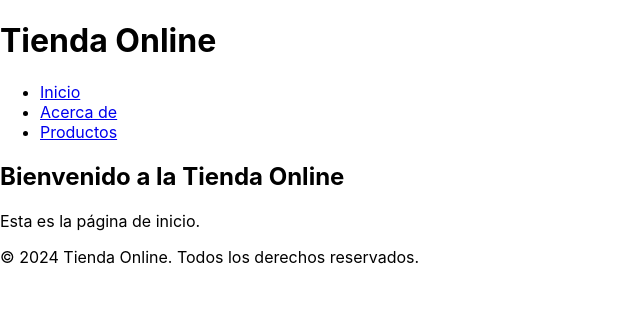
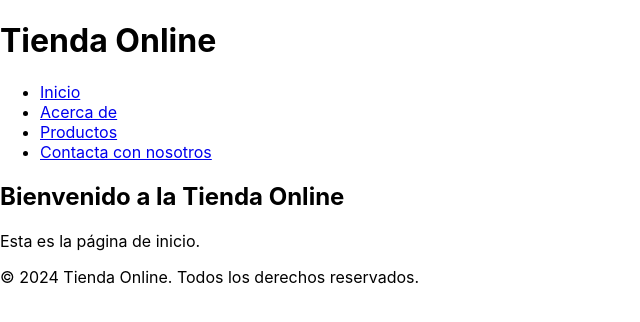
Before and after one commit to monicapenacho/REACT, a React (Create React App) app in the folder tienda/: page / in a window 1280 px wide. Shown: the top 322 px of the page, without its empty margins (0-640 px from the left). Built offline with nearby package versions, Linux system fonts and the light colour scheme.

Commit message:
Ruta NewUserForm

```diff
--- a/tienda/src/App.js
+++ b/tienda/src/App.js
@@ -7,6 +7,7 @@ import NotFound from './pages/NotFound';
 import Footer from './componentes/Footer';
 import NavBar from './componentes/NavBar.js';
 import Header from './componentes/Header';
+import NewUserForm from './pages/NewUserForm.js';
 
 function App() {
   return (
@@ -18,6 +19,7 @@ function App() {
         <Route path="/about" element={<About />} />
         <Route path="/products" element={<ProductList />} />
         <Route path="*" element={<NotFound />} />
+        <Route path="/user" element={<NewUserForm />} />
       </Routes>
       <Footer />
     </Router>
--- a/tienda/src/componentes/NavBar.js
+++ b/tienda/src/componentes/NavBar.js
@@ -8,6 +8,7 @@ export default function NavBar() {
         <li><Link to="/">Inicio</Link></li>
         <li><Link to="/about">Acerca de</Link></li>
         <li><Link to="/products">Productos</Link></li>
+        <li><Link to="/user">Contacta con nosotros</Link></li>
       </ul>
     </nav>
   );
```
Also changed, not shown: 1 other file (tests, documents, lock files or other folders).
